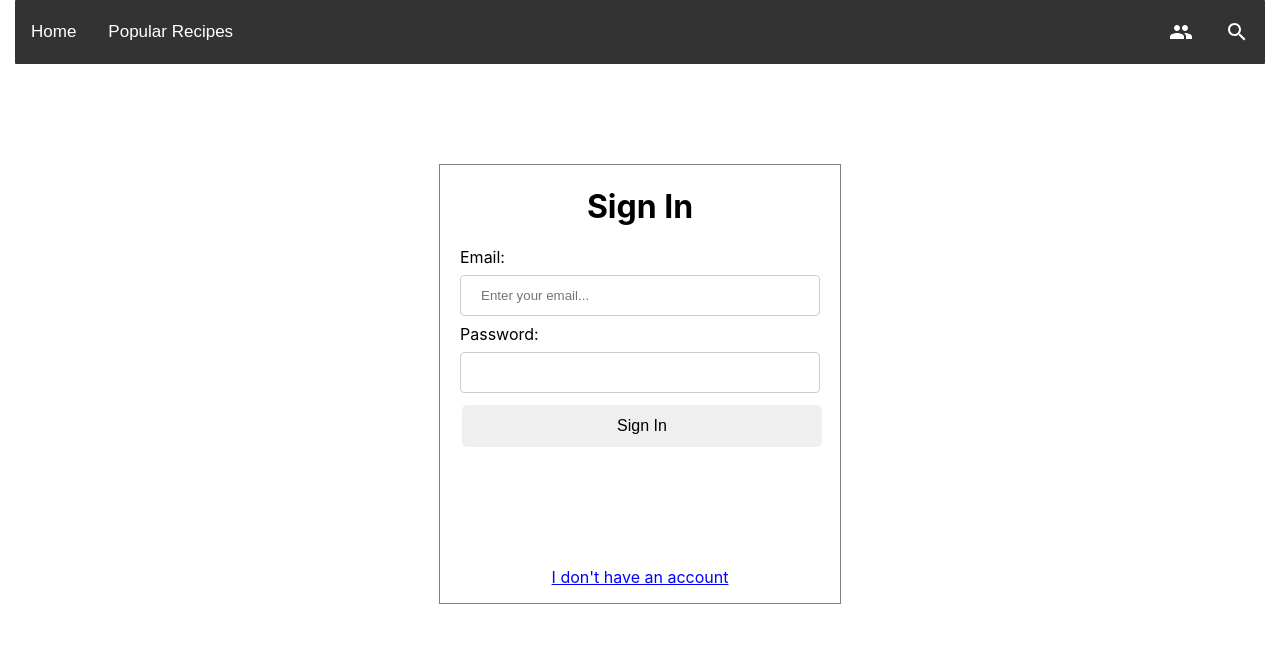
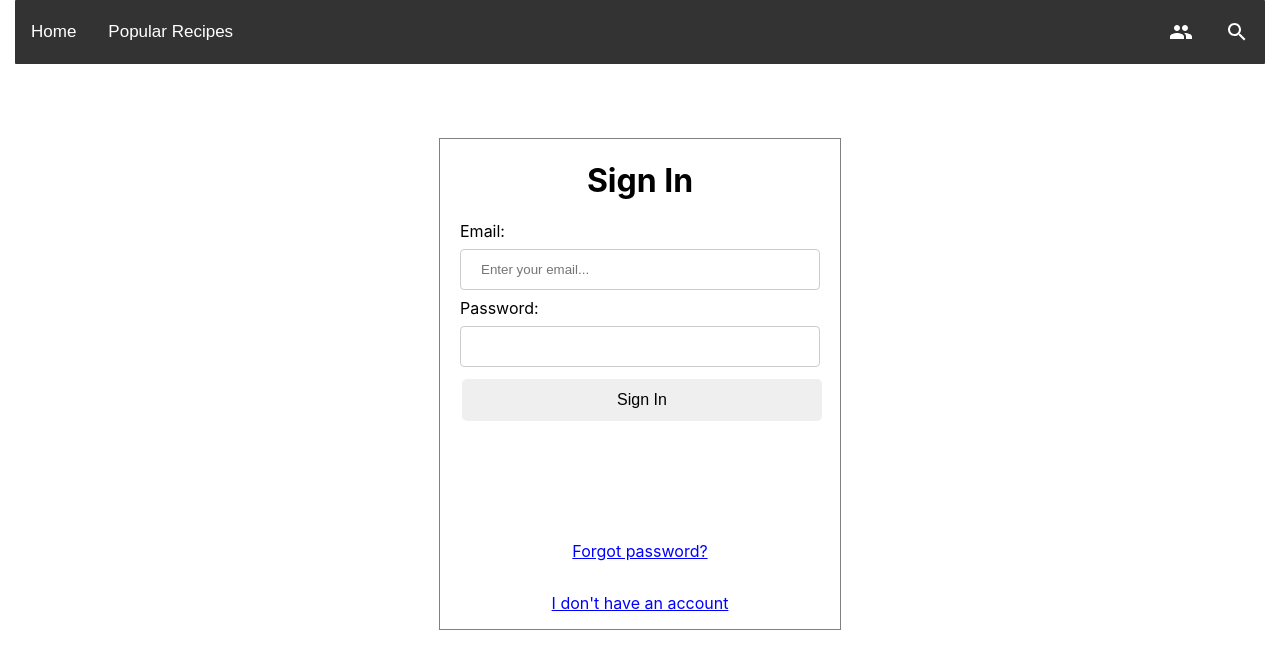
Before and after one commit to VictorWen/Cooky-App, a React (Create React App) app in the folder frontend/: page /login in a window 1280 px wide. Shown: the top 668 px of the page. Built offline with nearby package versions, Linux system fonts and the light colour scheme; no server answers.

Commit message:
reimplemented password reset (broken previously)

```diff
--- a/frontend/src/websitePages/LoginPage.js
+++ b/frontend/src/websitePages/LoginPage.js
@@ -99,7 +99,13 @@ const LoginPage = () => {
           </div> : <br/>
 
         }
-
+        <div className={styles.SignInTitle}>
+          <p onClick={() => {
+            history.push('/resetPassword')
+          }}
+             className={styles.accountExistsText}
+          > Forgot password? </p>
+        </div>
         <div className={styles.SignInTitle}>
           <p onClick={() => {
             history.push('/accountPage')
--- a/frontend/src/websitePages/ResetPasswordPage.js
+++ b/frontend/src/websitePages/ResetPasswordPage.js
@@ -25,7 +25,7 @@ const ResetPasswordPage = () => {
       setError(err.code)
     }
     setLoading(false)
-    history.push('/yourRecipes')
+    history.push('/login')
 
   }
 
@@ -54,7 +54,7 @@ const ResetPasswordPage = () => {
             value="Reset Password"
             className={styles.SignInButton}
             disabled = {loading}
-          > Sign In
+          > Reset Password
           </button>
         </div>
         <br />
```
Also changed, not shown: 1 other file (tests, documents, lock files or other folders).
